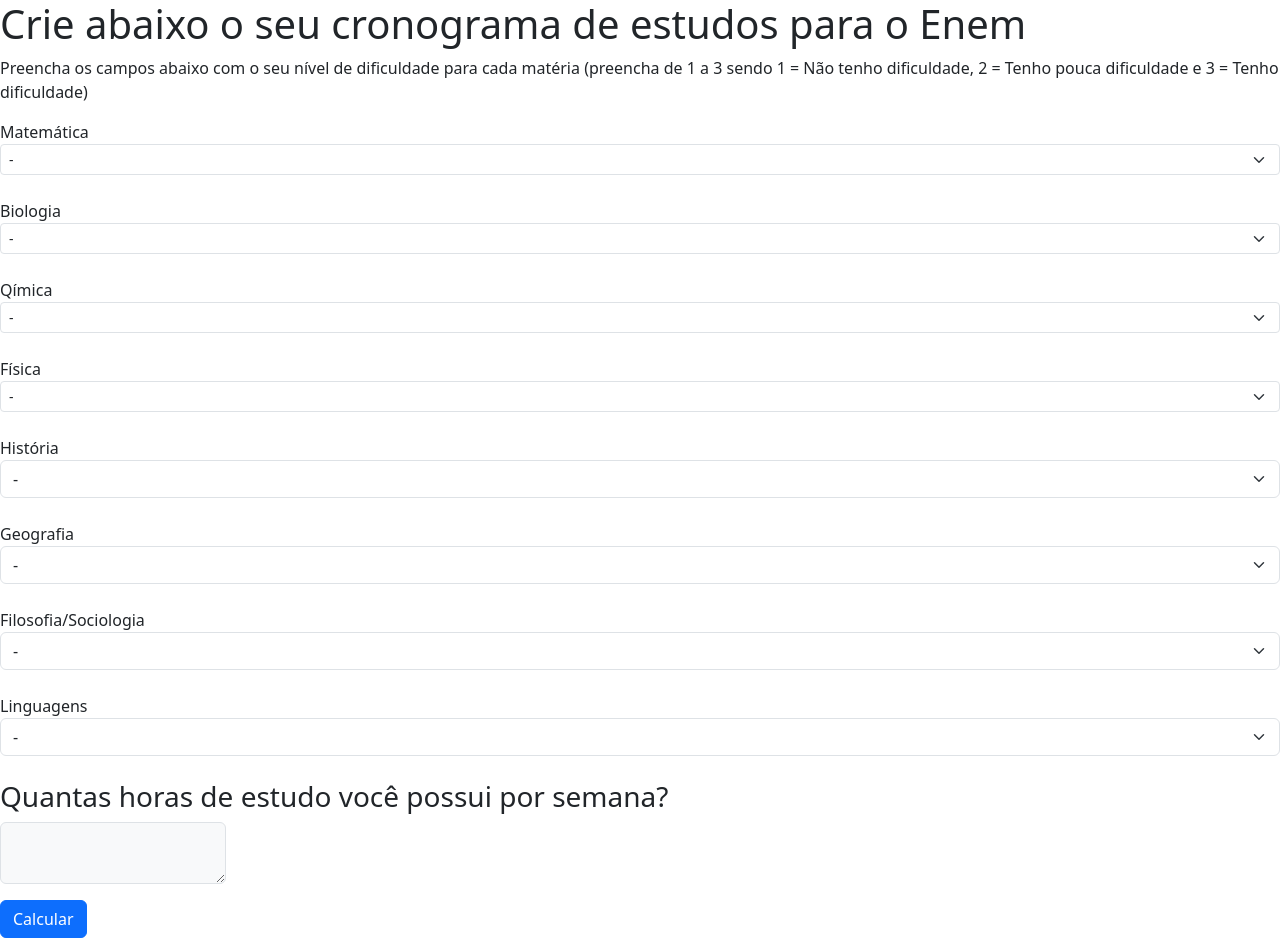
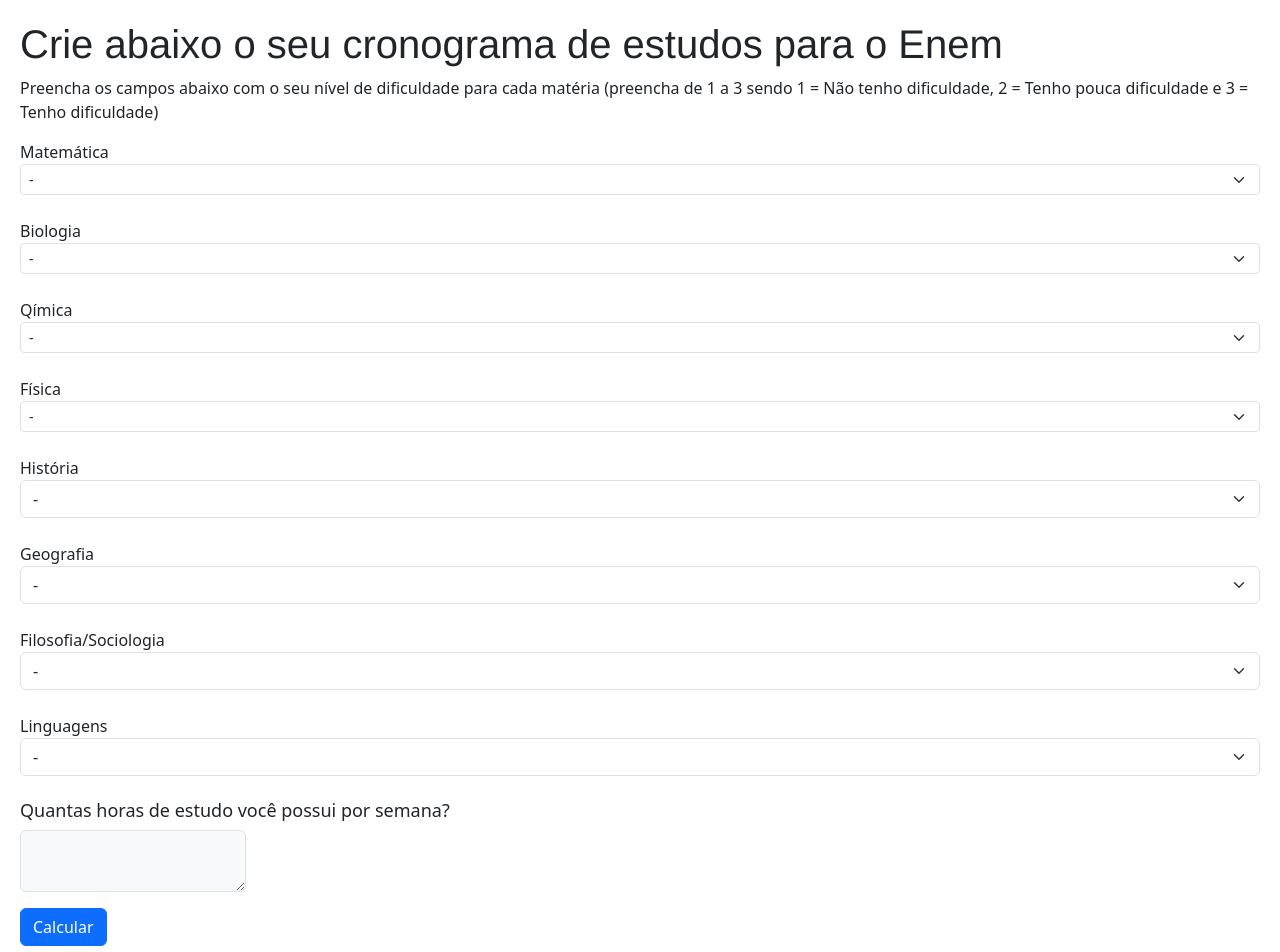
Before and after one commit to ViniciusBernucci/calculadoraestudosENEM, a React (Vite) app: page / in a window 1280 px wide. Shown: the top 952 px of the page. Built offline with nearby package versions, Linux system fonts and the light colour scheme.

Commit message:
Estilização utilizando arquivo css

```diff
--- a/src/App.jsx
+++ b/src/App.jsx
@@ -3,6 +3,7 @@
 import Button from "react-bootstrap/Button";
 import Form from "react-bootstrap/Form";
 import InputGroup from "react-bootstrap/InputGroup";
+import "./index.css";
 
 export default function App() {
   // Dificuldade por materia do aluno
@@ -23,7 +24,7 @@
 
   return (
     <div className="App">
-      <h1>Crie abaixo o seu cronograma de estudos para o Enem</h1>
+      <h1 class="title">Crie abaixo o seu cronograma de estudos para o Enem</h1>
       <p>
         Preencha os campos abaixo com o seu nível de dificuldade para cada
         matéria (preencha de 1 a 3 sendo 1 = Não tenho dificuldade, 2 = Tenho
@@ -118,7 +119,7 @@
       </section>
 
       <div>
-        <h3>Quantas horas de estudo você possui por semana?</h3>
+        <h3 class="title-2">Quantas horas de estudo você possui por semana?</h3>
         <InputGroup className="mb-3">
           <InputGroup.Text
             as="textarea"
@@ -130,7 +131,7 @@
         </InputGroup>
       </div>
 
-      <div>
+      <div class="button-calcular">
         <Button variant="primary" onClick={setClick}>
           Calcular
         </Button>
--- a/src/components/tabela/tabela.jsx
+++ b/src/components/tabela/tabela.jsx
@@ -313,7 +313,7 @@
                 </tr>
               </tbody>
             </Table>
-          </div>{" "}
+          </div>
           <div>
             <Button variant="warning" onClick={(e) => location.reload()}>
               Recalcular
--- a/src/custom.scss
+++ /dev/null
@@ -1,5 +0,0 @@
-// Override default variables before the import
-$body-bg: #000;
-
-// Import Bootstrap and its default variables
-//@import '/enemtoria2/node_modules/bootstrap/scss/bootstrap.scss';
--- /dev/null
+++ b/src/index.css
@@ -0,0 +1,21 @@
+body {
+    margin: 0;
+    padding: 0;
+    font-family: Helvetica;
+    padding-bottom: 100px;
+    padding-left: 20px;
+    padding-top: 20px;
+    padding-right: 20px;
+}
+
+.title {
+    font-family: 'Franklin Gothic Medium', 'Arial Narrow', Arial, sans-serif;
+}
+
+.button-calcular {
+    margin-bottom: 20px;
+}
+
+.title-2 {
+    font-size: 18px;
+}
--- a/src/main.jsx
+++ b/src/main.jsx
@@ -3,7 +3,7 @@
 import App from "./App";
 import Tabela from "./components/tabela/tabela";
 import "bootstrap/dist/css/bootstrap.css";
-import "./custom.scss";
+import "./index.css";
 
 ReactDOM.createRoot(document.getElementById("root")).render(
   <React.StrictMode>
```
